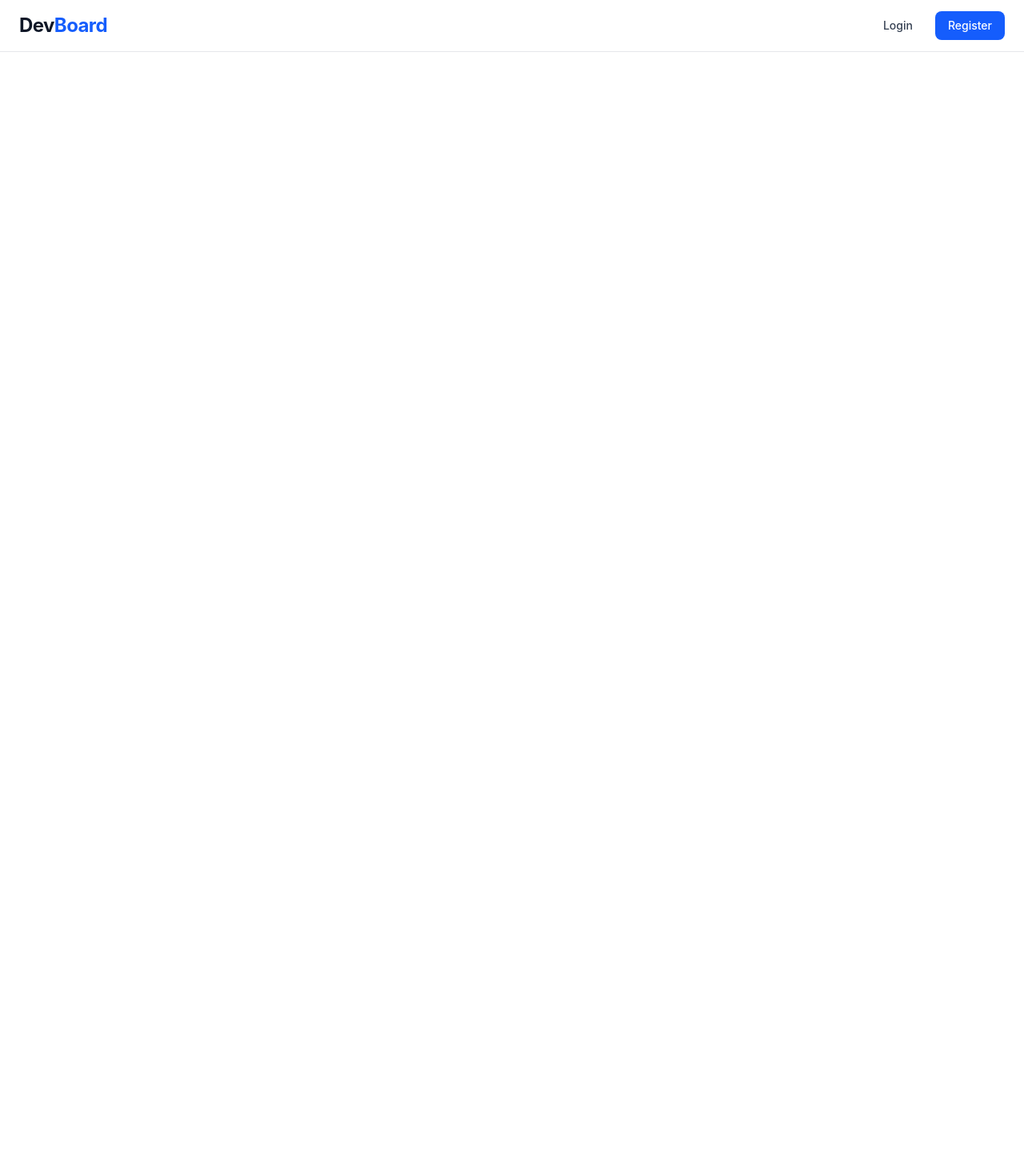
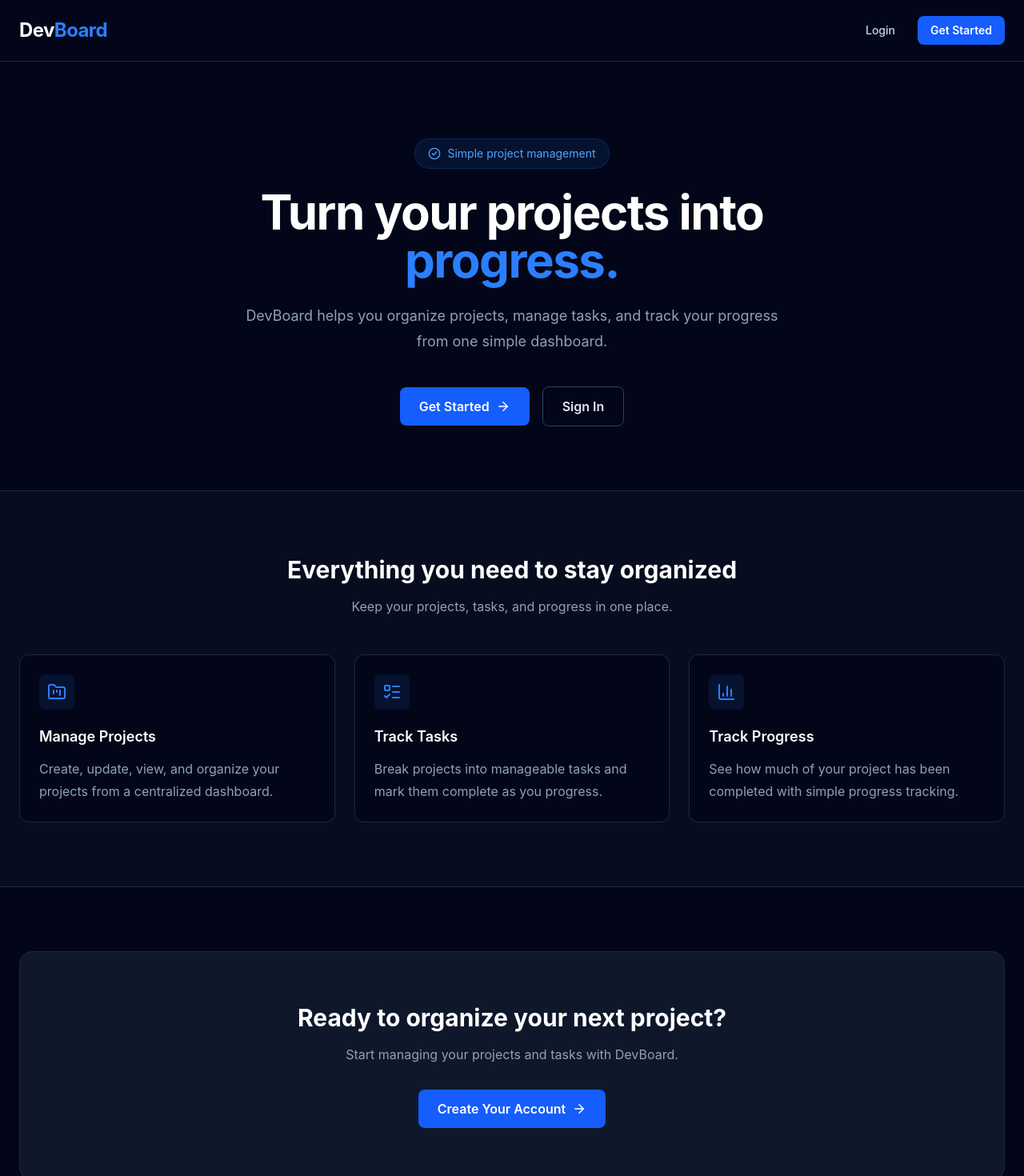
Before and after one commit to Iyio-dev/Devboard, a React (Vite) app in the folder frontend/: page / in a window 1280 px wide. Shown: the top 1470 px of the page at 80% size. Before the commit the page ends 800 px from the top, so only its background shows below. Built offline with nearby package versions, Linux system fonts and the light colour scheme; no server answers.

Commit message:
Homepage complted and V1 completed

```diff
--- a/frontend/src/pages/Home.jsx
+++ b/frontend/src/pages/Home.jsx
@@ -1,11 +1,159 @@
-import Navbar from '../components/Navbar'
+import { Link } from "react-router-dom";
+import {
+  ArrowRight,
+  CheckCircle2,
+  FolderKanban,
+  ListTodo,
+  BarChart3,
+} from "lucide-react";
 
 const Home = () => {
   return (
-    <div>
-      <Navbar />
+    <div className="min-h-screen bg-slate-950 text-white">
+      {/* Navbar */}
+      <nav className="border-b border-slate-800">
+        <div className="mx-auto flex max-w-7xl items-center justify-between px-6 py-5">
+          <Link to="/" className="text-2xl font-bold tracking-tight">
+            Dev<span className="text-blue-500">Board</span>
+          </Link>
+
+          <div className="flex items-center gap-3">
+            <Link
+              to="/login"
+              className="rounded-lg px-4 py-2 text-sm font-medium text-slate-300 transition hover:text-white"
+            >
+              Login
+            </Link>
+
+            <Link
+              to="/register"
+              className="rounded-lg bg-blue-600 px-4 py-2 text-sm font-semibold transition hover:bg-blue-500"
+            >
+              Get Started
+            </Link>
+          </div>
+        </div>
+      </nav>
+
+      {/* Hero */}
+      <main>
+        <section className="mx-auto max-w-7xl px-6 pb-20 pt-24 text-center">
+          <div className="mx-auto max-w-3xl">
+            <div className="mb-6 inline-flex items-center gap-2 rounded-full border border-blue-500/20 bg-blue-500/10 px-4 py-2 text-sm text-blue-400">
+              <CheckCircle2 size={16} />
+              Simple project management
+            </div>
+
+            <h1 className="text-5xl font-bold tracking-tight sm:text-6xl">
+              Turn your projects into
+              <span className="block text-blue-500">progress.</span>
+            </h1>
+
+            <p className="mx-auto mt-6 max-w-2xl text-lg leading-8 text-slate-400">
+              DevBoard helps you organize projects, manage tasks, and track
+              your progress from one simple dashboard.
+            </p>
+
+            <div className="mt-10 flex flex-col items-center justify-center gap-4 sm:flex-row">
+              <Link
+                to="/register"
+                className="flex items-center gap-2 rounded-lg bg-blue-600 px-6 py-3 font-semibold transition hover:bg-blue-500"
+              >
+                Get Started
+                <ArrowRight size={18} />
+              </Link>
+
+              <Link
+                to="/login"
+                className="rounded-lg border border-slate-700 px-6 py-3 font-semibold text-slate-200 transition hover:border-slate-600 hover:bg-slate-900"
+              >
+                Sign In
+              </Link>
+            </div>
+          </div>
+        </section>
+
+        {/* Features */}
+        <section className="border-y border-slate-800 bg-slate-900/40">
+          <div className="mx-auto max-w-7xl px-6 py-20">
+            <div className="mx-auto mb-12 max-w-2xl text-center">
+              <h2 className="text-3xl font-bold">
+                Everything you need to stay organized
+              </h2>
+
+              <p className="mt-4 text-slate-400">
+                Keep your projects, tasks, and progress in one place.
+              </p>
+            </div>
+
+            <div className="grid gap-6 md:grid-cols-3">
+              <FeatureCard
+                icon={<FolderKanban size={24} />}
+                title="Manage Projects"
+                description="Create, update, view, and organize your projects from a centralized dashboard."
+              />
+
+              <FeatureCard
+                icon={<ListTodo size={24} />}
+                title="Track Tasks"
+                description="Break projects into manageable tasks and mark them complete as you progress."
+              />
+
+              <FeatureCard
+                icon={<BarChart3 size={24} />}
+                title="Track Progress"
+                description="See how much of your project has been completed with simple progress tracking."
+              />
+            </div>
+          </div>
+        </section>
+
+        {/* CTA */}
+        <section className="mx-auto max-w-7xl px-6 py-20">
+          <div className="rounded-2xl border border-slate-800 bg-slate-900 p-10 text-center sm:p-16">
+            <h2 className="text-3xl font-bold">
+              Ready to organize your next project?
+            </h2>
+
+            <p className="mx-auto mt-4 max-w-xl text-slate-400">
+              Start managing your projects and tasks with DevBoard.
+            </p>
+
+            <Link
+              to="/register"
+              className="mt-8 inline-flex items-center gap-2 rounded-lg bg-blue-600 px-6 py-3 font-semibold transition hover:bg-blue-500"
+            >
+              Create Your Account
+              <ArrowRight size={18} />
+            </Link>
+          </div>
+        </section>
+      </main>
+
+      {/* Footer */}
+      <footer className="border-t border-slate-800">
+        <div className="mx-auto flex max-w-7xl flex-col items-center justify-between gap-3 px-6 py-8 text-sm text-slate-500 sm:flex-row">
+          <p>© {new Date().getFullYear()} DevBoard</p>
+
+          <p>Built with React, Node.js, Express & MongoDB</p>
+        </div>
+      </footer>
     </div>
-  )
-}
+  );
+};
 
-export default Home
+const FeatureCard = ({ icon, title, description }) => {
+  return (
+    <div className="rounded-xl border border-slate-800 bg-slate-950 p-6 transition hover:border-slate-700">
+      <div className="mb-5 flex h-11 w-11 items-center justify-center rounded-lg bg-blue-500/10 text-blue-500">
+        {icon}
+      </div>
+
+      <h3 className="text-lg font-semibold">{title}</h3>
+
+      <p className="mt-3 leading-7 text-slate-400">{description}</p>
+    </div>
+  );
+};
+
+export default Home;
--- a/frontend/src/services/api.js
+++ b/frontend/src/services/api.js
@@ -1,7 +1,7 @@
 import axios from "axios";
 
 const api = axios.create({
-  baseURL: import.meta.env.VITE_API_URL || "http://localhost:5001/api/v1",
+  baseURL: import.meta.env.VITE_API_URL,
 });
 
 api.interceptors.request.use((config) => {
```
